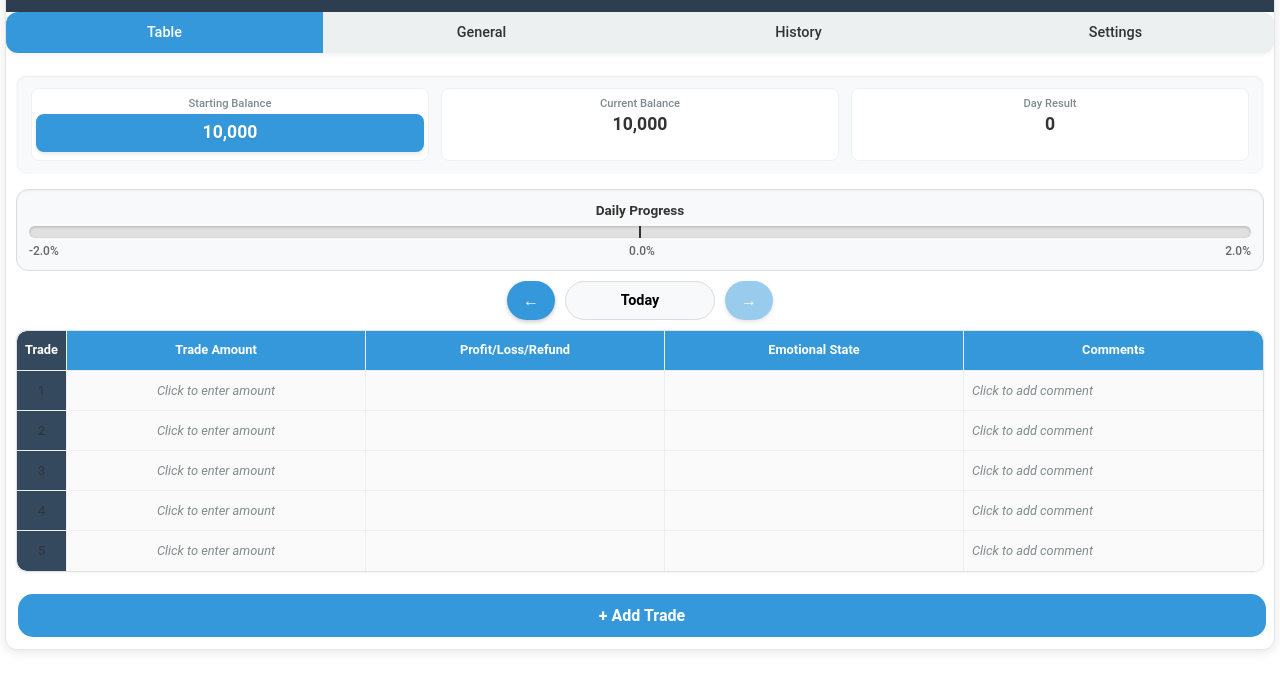
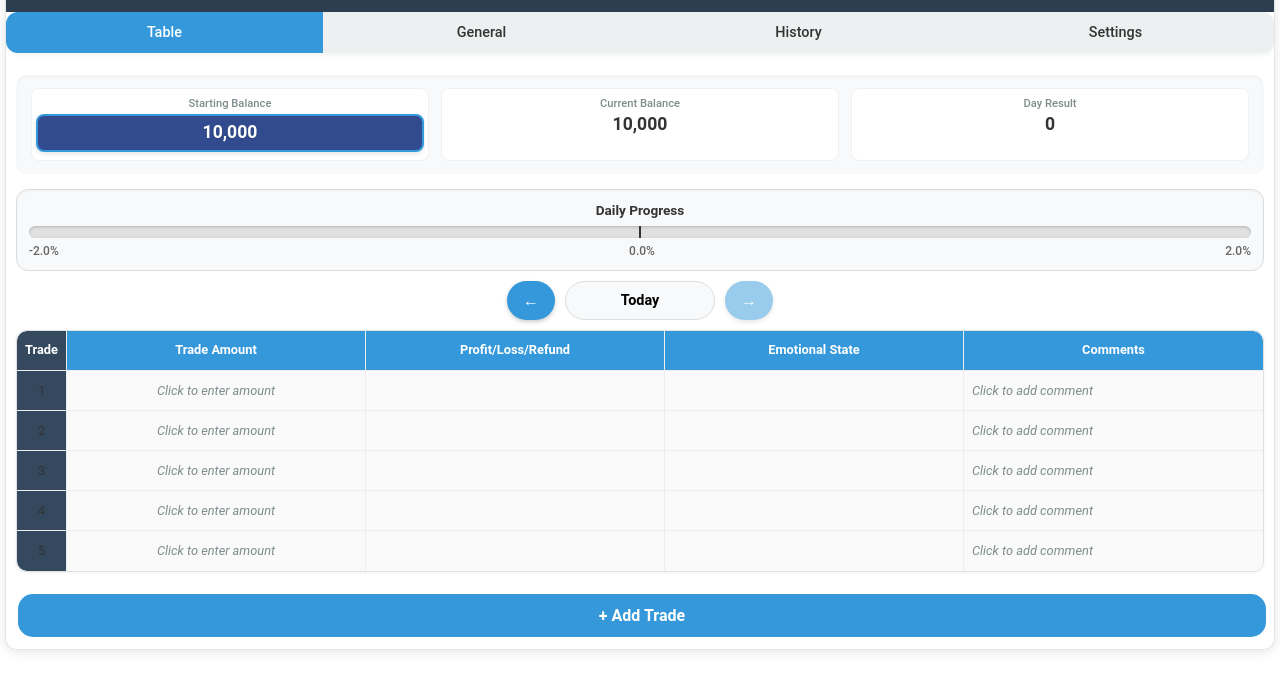
Before and after one commit to KotMilord/TradeDiary, a plain HTML site: page index.html in a window 1280 px wide. Shown: the part 71-762 px from the top of the page. Drawn offline with nearby package versions, Linux system fonts and the light colour scheme.

Commit message:
Update index.html

```diff
--- a/index.html
+++ b/index.html
@@ -126,8 +126,8 @@
         }
 
         .starting-balance {
-    background-color: var(--tg-theme-button-color, #3498db) !important;
-    color: var(--tg-theme-button-text-color, white) !important;
+    background-color: var(--tg-theme-button-color, #314B8E);
+    color: var(--tg-theme-button-text-color, white);
     border-radius: 8px;
     padding: 6px 8px;
     border: 2px solid var(--tg-theme-button-color, #3498db);
```
